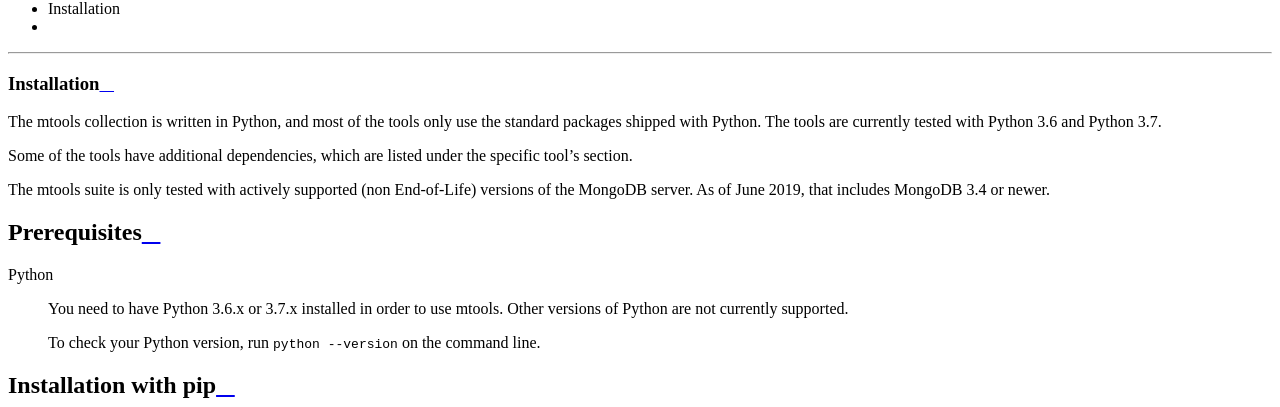
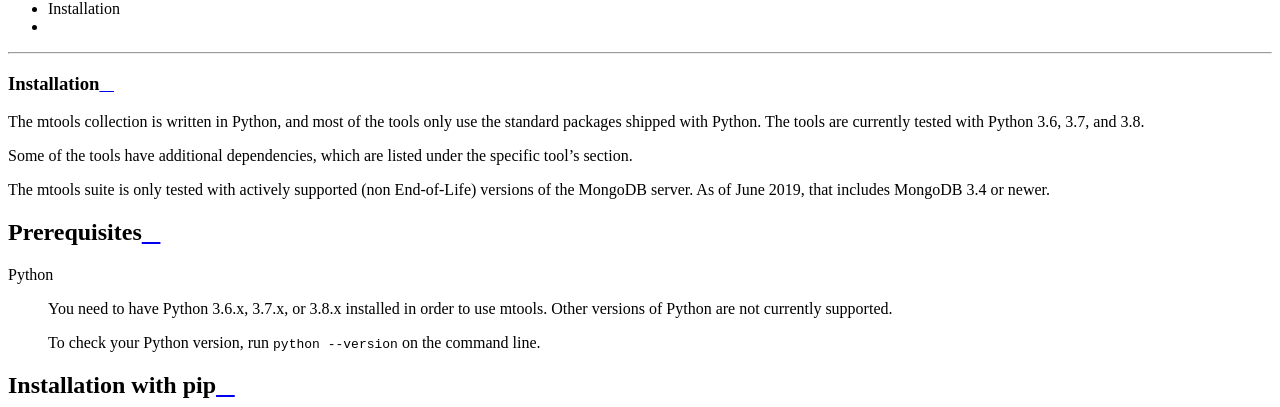
Before and after one commit to rueckstiess/mtools, a Sphinx documentation site: the page built from doc/install.rst, in a window 1280 px wide and 900 px high, scrolled down 649 px. Shown: the part 147-554 px from the top of the window. Built offline with Sphinx 7.4.7 and the Read the Docs theme 2.0.0, drawn with Linux system fonts in a browser that asks for light colours.

Commit message:
Fix #744: Add support for Python 3.8 (#745)

```diff
--- a/README.rst
+++ b/README.rst
@@ -44,7 +44,7 @@
 
 The mtools collection is written in Python, and most of the tools only use the
 standard packages shipped with Python. The tools are currently tested with
-Python 3.6 and 3.7.
+Python 3.6, 3.7, and 3.8.
 
 Some of the tools have additional dependencies, which are listed under the
 specific tool's section. See the `installation instructions
@@ -83,3 +83,5 @@
    :target: http://python.org
 .. |Python 37| image:: https://img.shields.io/badge/Python-3.7-brightgreen.svg?style=flat
    :target: http://python.org
+.. |Python 38| image:: https://img.shields.io/badge/Python-3.8-brightgreen.svg?style=flat
+   :target: http://python.org
--- a/doc/install.rst
+++ b/doc/install.rst
@@ -4,7 +4,7 @@
 
 The mtools collection is written in Python, and most of the tools only use the
 standard packages shipped with Python. The tools are currently tested with
-Python 3.6 and Python 3.7.
+Python 3.6, 3.7, and 3.8.
 
 Some of the tools have additional dependencies, which are listed under the
 specific tool's section.
@@ -17,7 +17,7 @@
 ~~~~~~~~~~~~~
 
 Python
-   You need to have Python 3.6.x or 3.7.x installed in order to use mtools.
+   You need to have Python 3.6.x, 3.7.x, or 3.8.x installed in order to use mtools.
    Other versions of Python are not currently supported.
 
    To check your Python version, run ``python --version`` on the command line.
--- a/setup.py
+++ b/setup.py
@@ -104,6 +104,7 @@
         'License :: OSI Approved :: Apache Software License',
         'Programming Language :: Python :: 3.6',
         'Programming Language :: Python :: 3.7',
+        'Programming Language :: Python :: 3.8'
     ],
     keywords='MongoDB logs testing',
     extras_require=extras_requires,
```
Also changed, not shown: other parts of README.rst (+1 -1 lines), .travis.yml, 1 other file.
